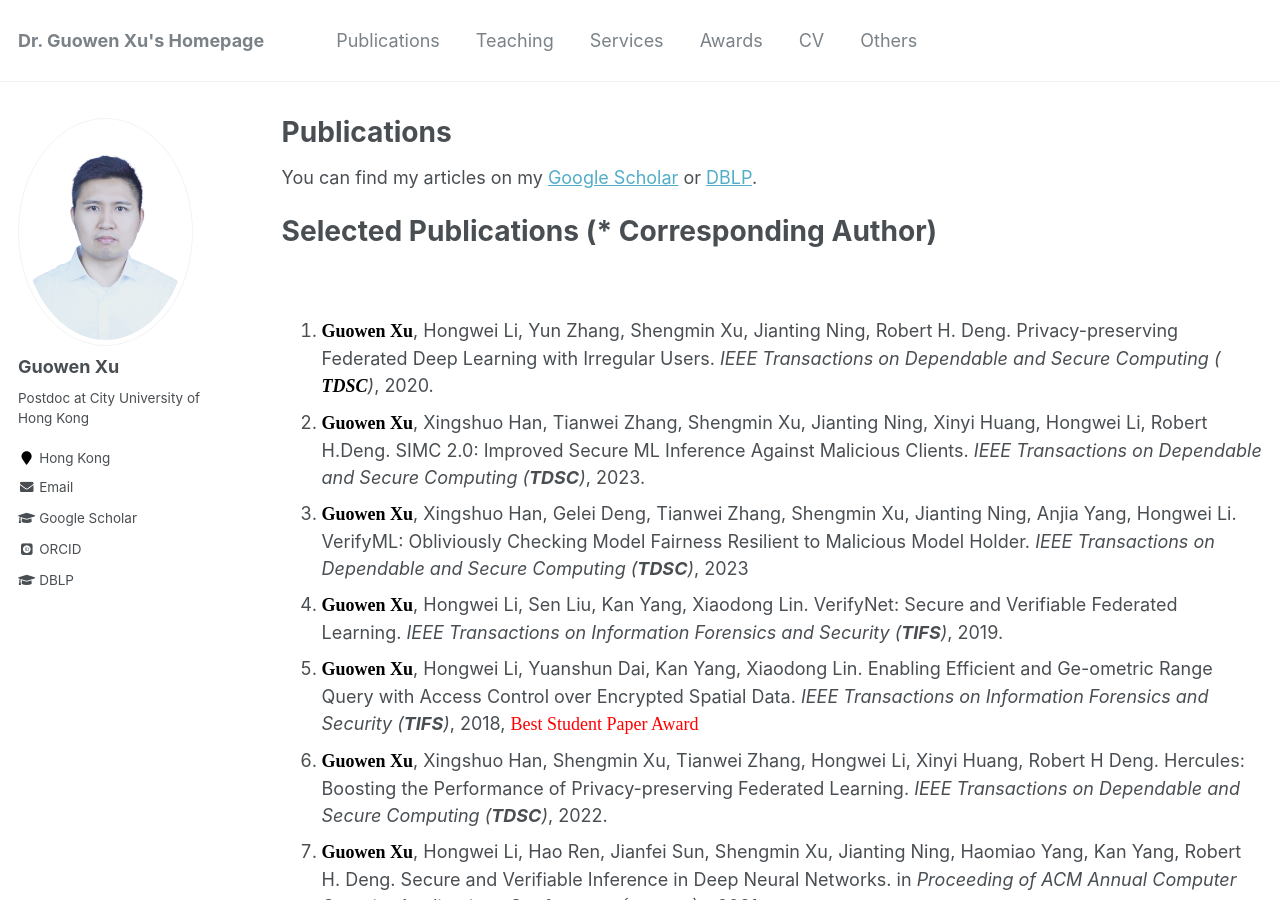
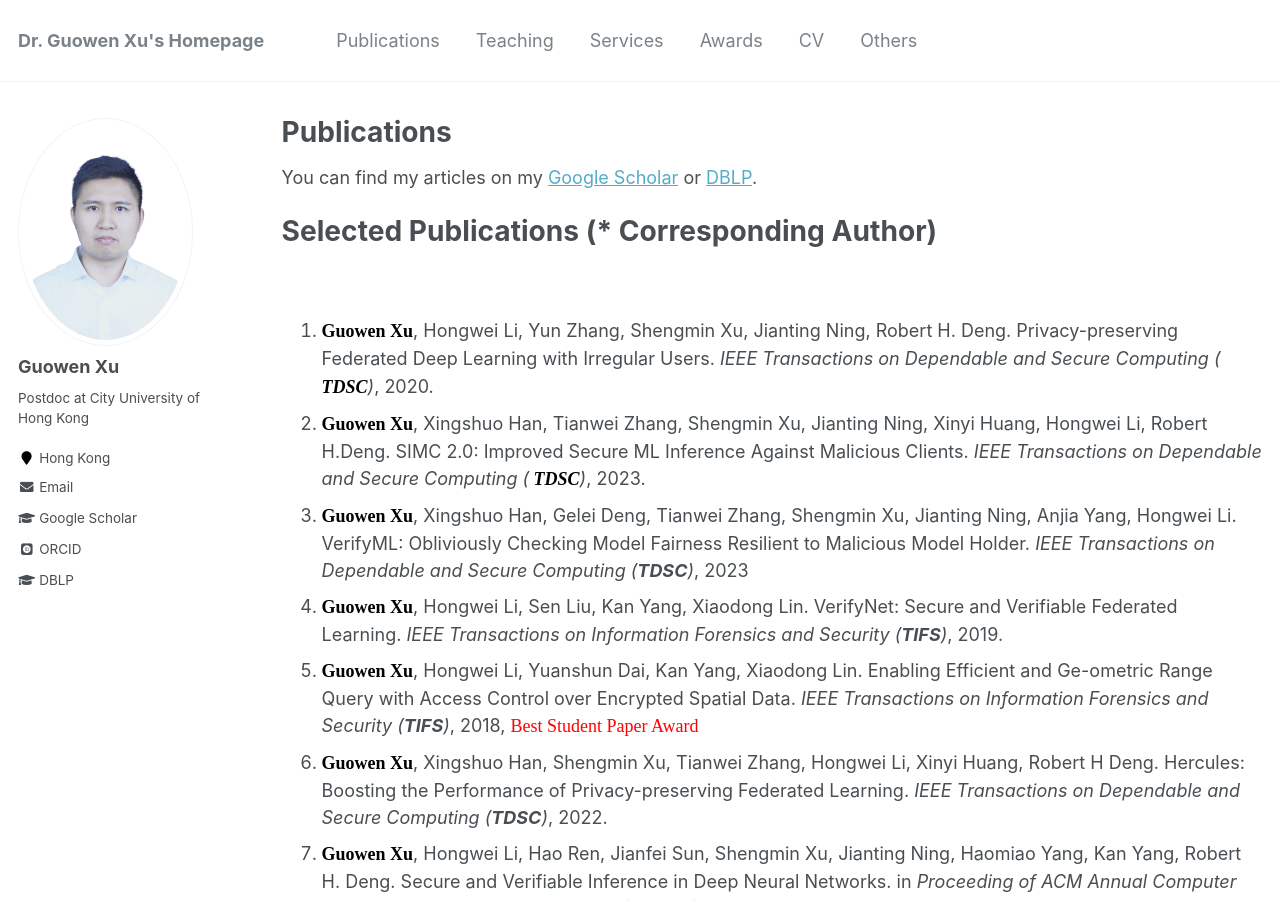
Before and after one commit to Guowen-xu/guowen-xu.github.io, a Jekyll site: the page built from _pages/publications.md, in a window 1280 px wide and 900 px high. Built offline with Jekyll 4.4.1, drawn with Linux system fonts in a browser that asks for light colours; some web fonts are replaced.

Commit message:
Update publications.md

```diff
--- a/_pages/publications.md
+++ b/_pages/publications.md
@@ -14,8 +14,8 @@ You can find my articles on my [Google Scholar](https://scholar.google.com.hk/ci
 
 
 
-1. **<font face="Times New Roman" color=black size=4> Guowen Xu</font>**, Hongwei Li, Yun Zhang, Shengmin Xu, Jianting Ning, Robert H. Deng. Privacy-preserving Federated Deep Learning with Irregular Users. *IEEE Transactions on Dependable and Secure Computing ( **<font face="Times New Roman" color=black size=4> TDSC</font>**)*, 2020.
-2. **<font face="Times New Roman" color=black size=4> Guowen Xu</font>**, Xingshuo Han, Tianwei Zhang, Shengmin Xu, Jianting Ning, Xinyi Huang, Hongwei Li, Robert H.Deng. SIMC 2.0: Improved Secure ML Inference Against Malicious Clients. *IEEE Transactions on Dependable and Secure Computing (**TDSC**)*, 2023.
+1. **<font face="Times New Roman" color=black size=4> Guowen Xu</font>**, Hongwei Li, Yun Zhang, Shengmin Xu, Jianting Ning, Robert H. Deng. Privacy-preserving Federated Deep Learning with Irregular Users. *IEEE Transactions on Dependable and Secure Computing (**<font face="Times New Roman" color=black size=4> TDSC</font>**)*, 2020.
+2. **<font face="Times New Roman" color=black size=4> Guowen Xu</font>**, Xingshuo Han, Tianwei Zhang, Shengmin Xu, Jianting Ning, Xinyi Huang, Hongwei Li, Robert H.Deng. SIMC 2.0: Improved Secure ML Inference Against Malicious Clients. *IEEE Transactions on Dependable and Secure Computing (**<font face="Times New Roman" color=black size=4> TDSC</font>**)*, 2023.
 3. **<font face="Times New Roman" color=black size=4> Guowen Xu</font>**, Xingshuo Han, Gelei Deng, Tianwei Zhang, Shengmin Xu, Jianting Ning, Anjia Yang, Hongwei Li. VerifyML: Obliviously Checking Model Fairness Resilient to Malicious Model Holder. *IEEE Transactions on Dependable and Secure Computing (**TDSC**)*, 2023
 4. **<font face="Times New Roman" color=black size=4> Guowen Xu</font>**, Hongwei Li, Sen Liu, Kan Yang, Xiaodong Lin. VerifyNet: Secure and Verifiable Federated Learning. *IEEE Transactions on Information Forensics and Security (**TIFS**)*, 2019.
 5. **<font face="Times New Roman" color=black size=4> Guowen Xu</font>**, Hongwei Li, Yuanshun Dai, Kan Yang, Xiaodong Lin. Enabling Efficient and Ge-ometric Range Query with Access Control over Encrypted Spatial Data. *IEEE Transactions on Information Forensics and Security (**TIFS**)*,  2018, <font face="Times New Roman" color=red size=4> Best Student Paper Award</font>
```
